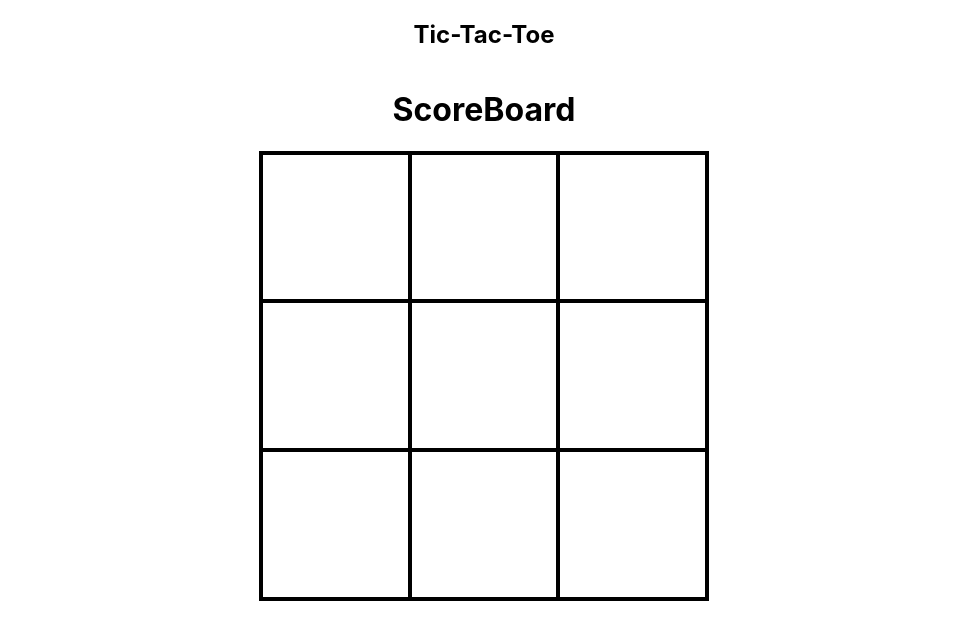
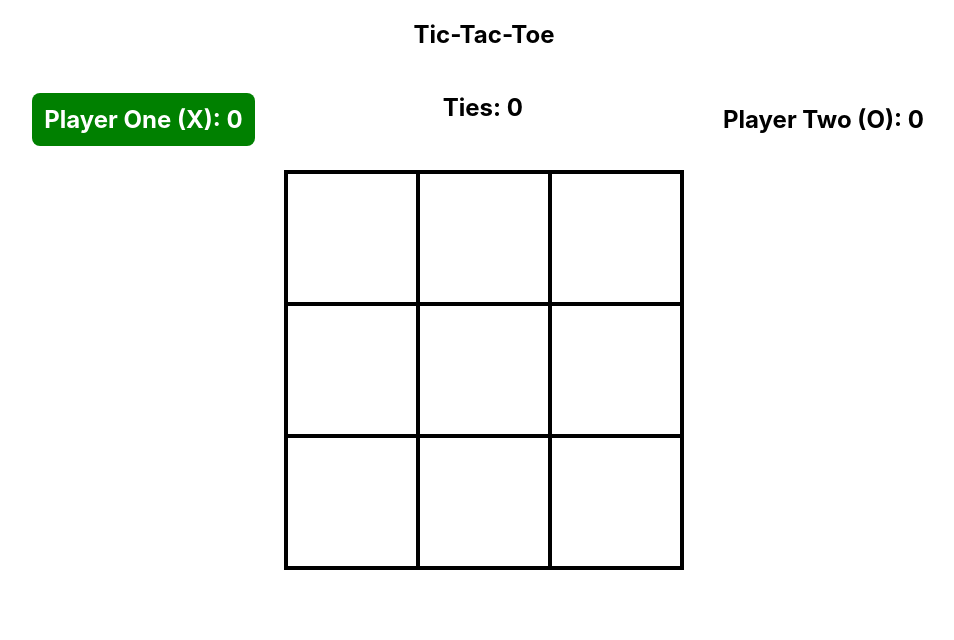
Before and after one commit to green-dot/tic-tac-toe-v2, a React (Create React App) app: page / in a window 1280 px wide. Shown: the top 640 px of the page, without its empty margins (156-1110 px from the left). Built offline with nearby package versions, Linux system fonts and the light colour scheme.

Commit message:
Added a score board and began working on the highlighting of winning squares

```diff
--- a/src/components/Board.styles.ts
+++ b/src/components/Board.styles.ts
@@ -5,8 +5,8 @@ export const BoardWrapper = styled.div`
   flex-direction: column;
   border: 2px solid black;
   box-sizing: border-box;
-  min-width: 450px;
-  min-height: 450px;
+  min-width: 400px;
+  min-height: 400px;
 `;
 
 export const RowWrapper = styled.div`
@@ -17,11 +17,8 @@ export const RowWrapper = styled.div`
   align-items: stretch;
 `;
 
-type CellWrapperProps = {
-  backgroundColor: string
-}
+export const CellWrapper = styled.div`
 
-export const CellWrapper = styled.div`
   flex-grow: 1;
   display: flex;
   justify-content: center;
@@ -37,3 +34,7 @@ export const CellWrapper = styled.div`
     cursor: pointer;
   }
 `;
+
+export const WinningCellWrapper = styled(CellWrapper)`
+  background-color: goldenrod
+`;
--- a/src/components/Board.tsx
+++ b/src/components/Board.tsx
@@ -1,28 +1,37 @@
 import React from 'react';
 //styles
-import { BoardWrapper, RowWrapper, CellWrapper } from './Board.styles'
-import { on } from 'cluster';
+import { BoardWrapper, RowWrapper, CellWrapper, WinningCellWrapper } from './Board.styles'
 
-type BoardProps = {
-  boardState: string[][],
-  onSquareClick: any,
+interface BoardProps {
+  boardState: string[][];
+  boardClasses: string[][];
+  onSquareClick: any;
 }
 
-const Board: React.FC<BoardProps> = ({boardState, onSquareClick}) => {
+const Board: React.FC<BoardProps> = ({boardState, onSquareClick, boardClasses}) => {
 
   const board = boardState.map((row, rowInd) => (
     <RowWrapper
       key={rowInd}
     >
       {row.map((cell, cellInd) => (
+        boardClasses[rowInd][cellInd] === 'winner'
+        ? (
+          <WinningCellWrapper
+            key={cellInd}
+            onClick={() => onSquareClick(rowInd, cellInd)}
+          >
+            {cell}
+          </WinningCellWrapper>
+          )
+        : (
           <CellWrapper
             key={cellInd}
-          className={'winner'}
-          defaultValue={`${rowInd},${cellInd}`}
             onClick={() => onSquareClick(rowInd, cellInd)}
           >
             {cell}
           </CellWrapper>
+          )
       ))}
     </RowWrapper>
   ))
--- /dev/null
+++ b/src/components/ScoreBoard.styles.ts
@@ -0,0 +1,26 @@
+import styled from 'styled-components';
+
+export const ScoreBoardWrapper = styled.div`
+  display: flex;
+  width: 100%;
+  justify-content: space-evenly;
+  margin: 24px;
+`;
+
+export const DataWrapper = styled.div`
+  font-size: 24px;
+  font-weight: bold;
+
+  .score {
+  }
+
+  div {
+    padding: 12px;
+  }
+
+  .active {
+    background-color: green;
+    color: white;
+    border-radius: 8px;
+  }
+`;
--- a/src/components/ScoreBoard.tsx
+++ b/src/components/ScoreBoard.tsx
@@ -1,12 +1,31 @@
 import React from 'react';
+// styles
+import { ScoreBoardWrapper, DataWrapper } from './ScoreBoard.styles';
 
-export type ScoreBoardProps = {
-
+interface ScoreBoardProps {
+  playerOneScore: number;
+  playerTwoScore: number;
+  numOfTies: number;
+  playersTurn: number;
 }
 
-const ScoreBoard: React.FC<ScoreBoardProps> = () => {
+const ScoreBoard = (props: ScoreBoardProps) => {
   return (
-    <h1>ScoreBoard</h1>
+    <ScoreBoardWrapper>
+      <DataWrapper>
+        <div className={props.playersTurn === 0 ? 'active' : ''}>
+          Player One (X): <span className='score'>{props.playerOneScore}</span>
+        </div>
+      </DataWrapper>
+      <DataWrapper>
+        Ties: <span className='score'>{props.numOfTies}</span>
+      </DataWrapper>
+      <DataWrapper>
+        <div className={props.playersTurn === 1 ? 'active' : ''}>
+          Player Two (O): <span className='score'>{props.playerTwoScore}</span>
+        </div>
+      </DataWrapper>
+    </ScoreBoardWrapper>
   )
 }
 
--- a/src/components/TicTacToe.styles.ts
+++ b/src/components/TicTacToe.styles.ts
@@ -5,4 +5,13 @@ export const TicTacToeWrapper = styled.div`
   flex-direction: column;
   justify-content: stretch;
   align-items: center;
+
+  button {
+    font-size: 18px;
+    padding: 18px;
+    margin: 12px;
+    border-radius: 12px;
+    background-color: palegreen;
+
+  }
 `;
--- a/src/components/TicTacToe.tsx
+++ b/src/components/TicTacToe.tsx
@@ -11,7 +11,7 @@ const BOARD_LENGTH = 3;
 const Markers = ['X', 'O']
 
 function initializeBoardState (boardLength: number): string[][] {
-  const boardState = Array(boardLength).fill(0).map(_ => (
+  const boardState = Array(boardLength).fill(0).map( _ => (
     Array(boardLength).fill('')
   ))
   return boardState
@@ -20,6 +20,7 @@ function initializeBoardState (boardLength: number): string[][] {
 const TicTacToe = () => {
 
   const [boardState, setBoardState] = useState<string[][]>(() => initializeBoardState(BOARD_LENGTH))
+  const [boardClasses, setBoardClasses] = useState<string[][]>(() => initializeBoardState(BOARD_LENGTH))
   const [currentPlayer, setCurrentPlayer] = useState<number>(0);
   const [gameOver, setGameOver] = useState<boolean>(false)
   const [playerOneScore, setPlayerOneScore] = useState<number>(0)
@@ -70,7 +71,7 @@ const TicTacToe = () => {
     }, true)
   }
 
-  function playerWins( sym: string): boolean{
+  function playerWins(sym: string): boolean{
     const rowWinner = checkRowWinner(sym);
     const colWinner = checkColumnWinner(sym);
     const backSlashWinner = checkBackSlashWinner(sym)
@@ -86,6 +87,10 @@ const TicTacToe = () => {
 
   }
 
+  function findAndUpdateWinningSquareClasses(): void {
+
+  }
+
   useEffect(()=>{
     // check for winners
     const playerOneWins: boolean = playerWins(Markers[0]);
@@ -94,10 +99,12 @@ const TicTacToe = () => {
     if(playerOneWins){
       setGameOver(true);
       setPlayerOneScore(prev => prev + 1);
+      findAndUpdateWinningSquareClasses()
     }
     else if (playerTwoWins){
       setGameOver(true);
       setPlayerTwoScore(prev => prev + 1);
+      findAndUpdateWinningSquareClasses()
     }
     else if(isBoardFilled()) {
       setGameOver(true)
@@ -108,11 +115,22 @@ const TicTacToe = () => {
   return (
     <TicTacToeWrapper>
       <h2>Tic-Tac-Toe</h2>
-      <ScoreBoard />
+      <ScoreBoard
+        playerOneScore={playerOneScore}
+        playerTwoScore={playerTwoScore}
+        numOfTies={numberOfTies}
+        playersTurn={currentPlayer}
+      />
       <Board
         onSquareClick={cellClicked}
         boardState={boardState}
-        />
+        boardClasses={boardClasses}
+      />
+      {gameOver &&
+        <button onClick={restartGame}>
+          Play Again!
+        </button>
+      }
     </TicTacToeWrapper>
     )
 };
```
Lines whose indentation alone changed are shown as unchanged.
